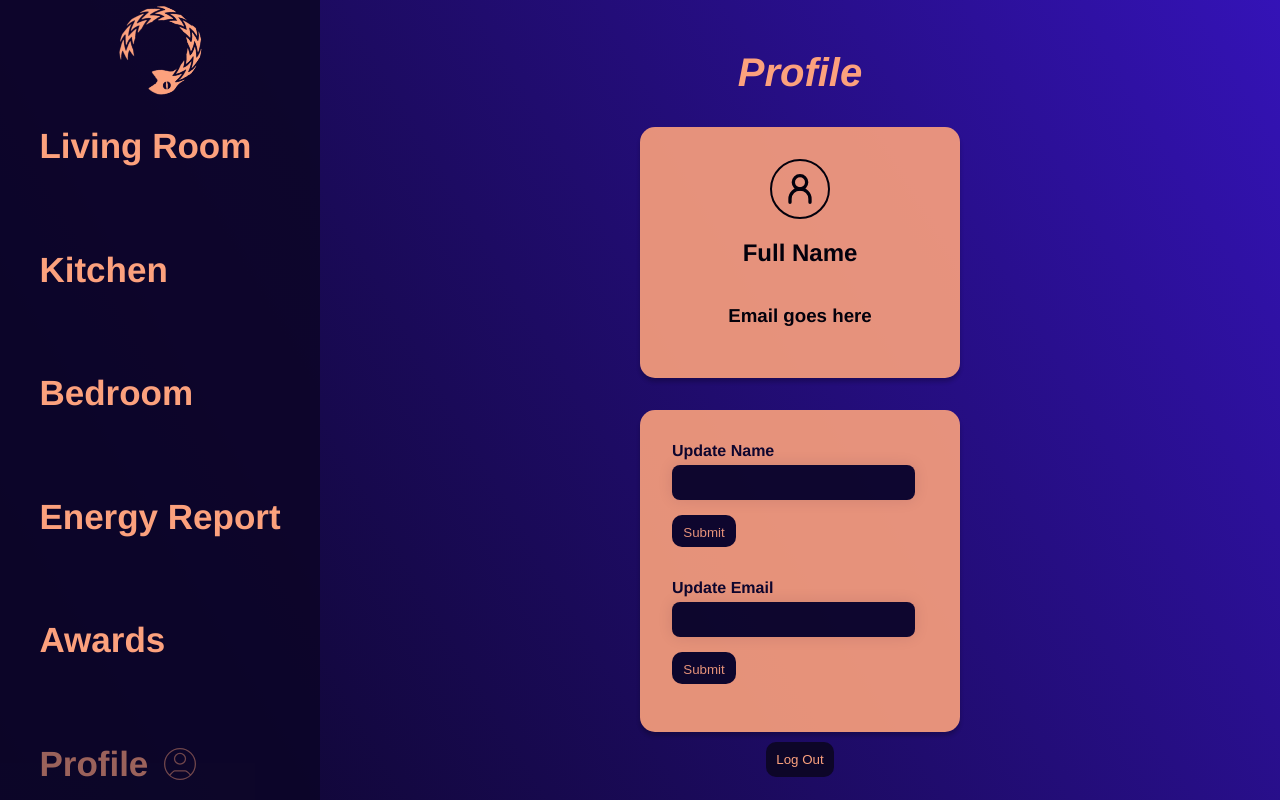
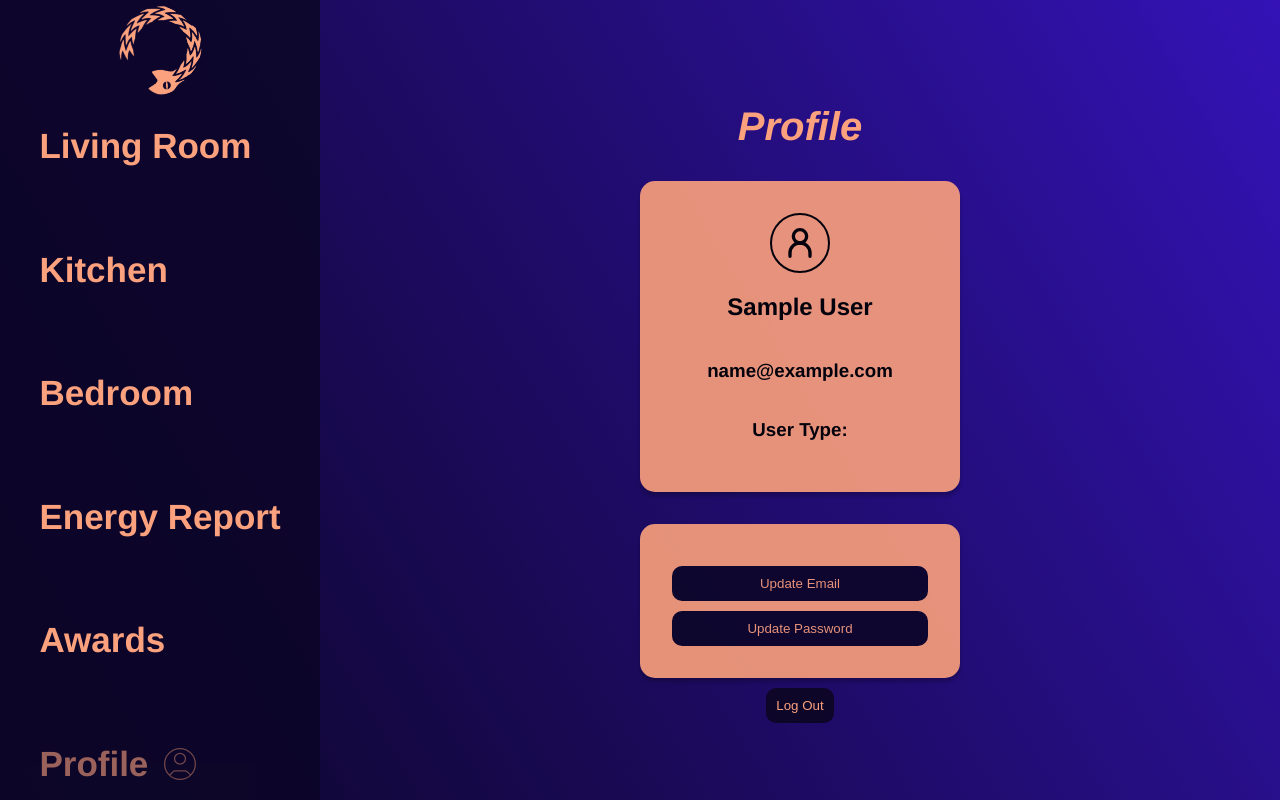
Before and after one commit to Hamish-MarshallDawson/iteration-inc, a React (Create React App) app: page /profile in a window 1280 px wide. Built offline with nearby package versions, Linux system fonts and the light colour scheme; sample sign-in values are in the browser's storage.

Commit message:
add json web token to act as session, test it on profile page, so it will load the user record that retrieved from the database and then stored in the token. Need to add to new packages, and jwt works

```diff
--- a/package.json
+++ b/package.json
@@ -10,6 +10,8 @@
     "cors": "^2.8.5",
     "cra-template": "1.2.0",
     "dotenv": "^16.4.7",
+    "jsonwebtoken": "^9.0.2",
+    "jwt-decode": "^4.0.0",
     "lucide-react": "^0.476.0",
     "pg": "^8.13.3",
     "react": "^19.0.0",
--- a/src/pages/Login.js
+++ b/src/pages/Login.js
@@ -2,6 +2,7 @@ import { useState, useEffect } from "react";
 import { useNavigate } from "react-router-dom";
 import { Link } from "react-router-dom";
 import axios from "axios";
+import { jwtDecode } from "jwt-decode";
 import Spinner from "../components/Spinner.js"; // Import LoadingSpinner component
 import "../App.css";
 
@@ -13,6 +14,23 @@ function Login() {
 
   // Use to navigate to different pages
   const navigate = useNavigate();
+
+
+  // Check if user already logged in when page load
+  useEffect(() => {
+    try {
+      // Fetch n decode token
+      const token = localStorage.getItem("token");
+      const decoded = jwtDecode(token);
+        // Redirect to profile page if already logged in
+        navigate("/profile");
+    } catch (error) {
+      console.error("Invalid token");
+      // Remove invalid token
+      localStorage.removeItem("token");
+    }
+  }, [navigate]);
+
 
   // Function to handle form submission
   const handleLogin = async (e) => {
@@ -33,8 +51,11 @@ function Login() {
 
       // If Server received the request and found the user with matching email and password, it will return a success message and status code 200
       if (response.status === 200) {
+        // Store jwt to local
+        localStorage.setItem("token", response.data.token);
         alert("User registered, " + response.data.message);
-        navigate("/profile"); // Redirect to the Profile Page
+        // Redirect to the Profile Page as they alreay logedin
+        navigate("/profile");
       }
 
     } catch (error) {
--- a/src/pages/ProfilePage.js
+++ b/src/pages/ProfilePage.js
@@ -1,25 +1,59 @@
 // Filename - pages/ProfilePage.js
 
-import React, { useState } from "react";
+import React, { useState, useEffect  } from "react";
 import { Link } from "react-router-dom";
-
-import Spinner from "../components/Spinner.js"; // Import LoadingSpinner component
+import { useNavigate } from "react-router-dom";
 import "../App.css";
 
+// !!Import jwtDecode to decode jwt
+import { jwtDecode } from "jwt-decode";
+
 const ProfilePage = () => {
+  const [email, setEmail] = useState("");
+  const [firstName, setFirstName] = useState("");
+  const [lastName, setLastName] = useState("");
+  const [userType, setUserType] = useState("");
 
-  const [name, setName] = useState("");
-  const [email, setEmail] = useState("");
-  const [isLoading, setIsLoading] = useState(false);
+  const navigate = useNavigate();
 
 
-  const changeName = async (e) => {
-    e.preventDefault();
-    setIsLoading(true);
+  // !!Extract email from JWT token when page is load
+  useEffect(() => {
+    const token = localStorage.getItem("token");
+    // !!If it dont exist, means they exipired, then redirect them back to login, ask them to login again
+    if (!token) {
+      navigate("/");
+      return;
+    }
+    try {
+      // !!Decode the jwt token and store to the variable
+      const decoded = jwtDecode(token);
+      setEmail(decoded.email);
+      setFirstName(decoded.firstName);
+      setLastName(decoded.lastName);
+      setUserType(decoded.userType);
+    } catch (error) {
+      console.error("Invalid token, logging out");
+      localStorage.removeItem("token");
+      // Redirect to login if token is invalid
+      navigate("/");
+    }
+  }, [navigate]);
 
-    // code goes here
+  // Handle logout, by clear token and go back to login page
+  const handleLogout = () => {
+    localStorage.removeItem("token");
+    navigate("/");
+  };
 
-    setIsLoading(false);
+  // Handle email update, by redirect to verify page and further update-email page
+  const handleUpdateEmail = () => {
+    navigate("/verify", { state: { email, redirectTo: "/update-email" } });
+  };
+
+  // Handle password, by redirect to password reset page
+  const handleUpdatePassword = () => {
+    navigate("/passwordReset");
   };
 
   return (
@@ -57,62 +91,36 @@ const ProfilePage = () => {
             <path d="M6 20v-2a6 6 0 0112 0v2"></path>
           </svg>
         </div>
-        <h2>Full Name</h2>
-        <h3>Email goes here</h3>
+
+
+
+        <h2>{firstName} {lastName}</h2>
+        <h3>{email}</h3>
+        <h3>User Type: {userType}</h3>
+
+
       </div>
 
-    {/* Update Profile */}
-      <div className="profile-card"
+    {/* Update Email & Password Buttons */}
+    <div className="profile-card"
         style={{
           marginTop: "2rem",
-      }}>
-      <form onSubmit={changeName}>
-        <div className="inputFields">
-        <div className="input">
-            <label>Update Name</label>
-            <input
-              style={{marginBottom:"0"}}
-              type="text"
-              value={name}
-              onChange={(e) => setName(e.target.value)}
-            />
-          </div>
-        <button style = {{
-          width: "4rem",
-          height: "2rem",
-          marginTop: "0",
-          marginBottom: "2rem",
-        }} disabled={isLoading}>
-          {isLoading ? "Loading..." : "Submit"}
-        </button>
-          <div className="input">
-            <label>Update Email</label>
-            <input
-              type="email"
-              style={{marginBottom:"0"}}
-              value={email}
-              onChange={(e) => setEmail(e.target.value)}
-              required
-            />
-          </div>
-        </div>
-        <button style = {{
-          width: "4rem",
-          height: "2rem",
-          marginTop: "0",
-          marginBottom: "1rem",
-        }} disabled={isLoading}>
-          {isLoading ? "Loading..." : "Submit"}
-        </button>
-        {isLoading && <Spinner />} {/* Use the Spinner component here */}
-      </form>
-      </div>
+    }}>
+      <button onClick={handleUpdateEmail}>
+        Update Email
+      </button>
 
+      <button onClick={handleUpdatePassword}>
+        Update Password
+      </button>
+    </div>
 
     {/* Log Out Button */}
     <div>
       <Link to="/">
-            <button>Log Out</button>
+            <button onClick={handleLogout}>
+              Log Out
+            </button>
       </Link>
     </div>
 
```
Also changed, not shown: api/login.js (+19 -1 lines), 2 other files (tests, documents, lock files or other folders).
